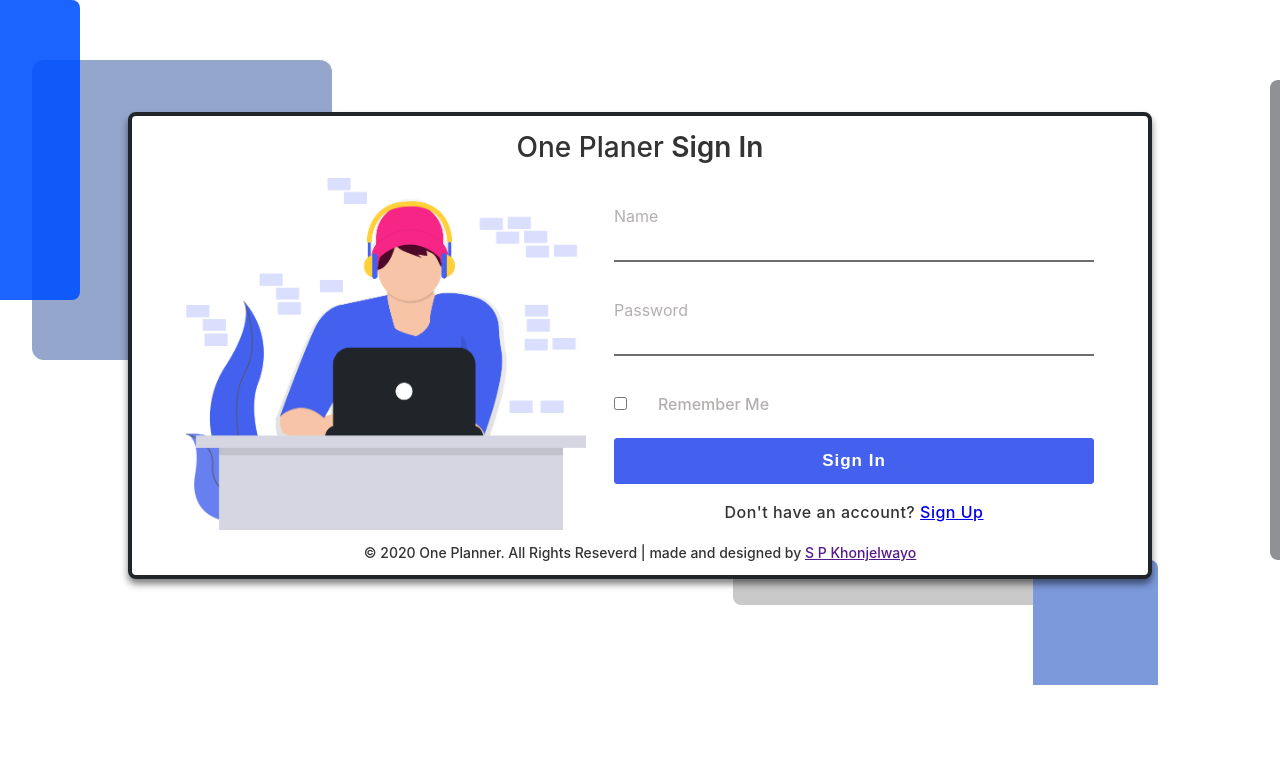
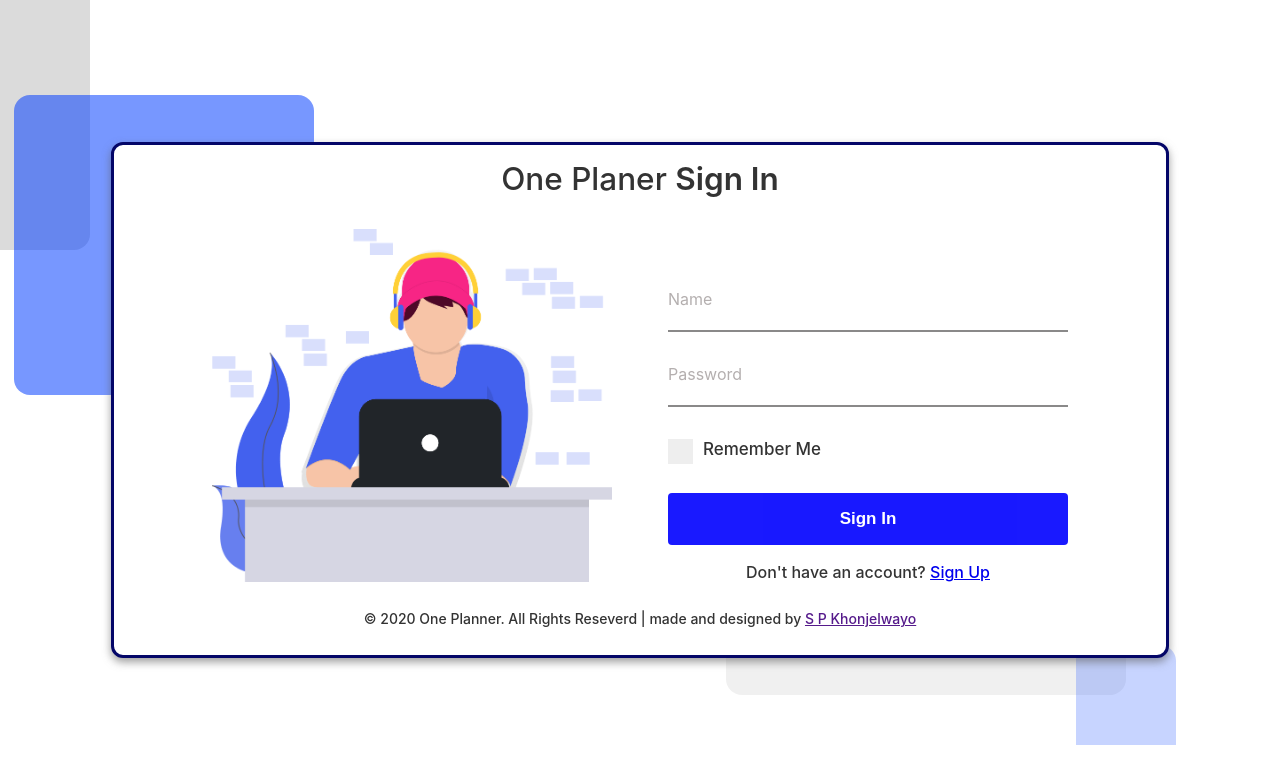
Before and after one commit to iamPsk/one-planner, an Angular app: page /login in a window 1280 px wide. Shown: the top 784 px of the page. Built offline with nearby package versions, Linux system fonts and the light colour scheme.

Commit message:
UI aesthetics

```diff
--- a/src/app/auth/login/login.component.css
+++ b/src/app/auth/login/login.component.css
@@ -1,256 +1,217 @@
-
-section{
-    /* position: relative; */
-    padding-top: 8em;
-    /* height: 100vh; */
-    /* justify-content: center; */
-    /* align-items: center; */
-    /* background-color: #fff; */
+.container {
+  display: flex;
+  align-items: center;
+  justify-content: center;
+  height: 100vh;
+  position: relative;
+  /* background-color: rgb(253, 253, 253); */
 }
 
-#one{
-    position: absolute;
-    width: 300px;
-    height: 300px;
-    background-color: rgba(83, 111, 172, 0.616);
-    border-radius: 12px;
-    left: -100px;
-    top: -4em;
-    z-index: -1;
+.box-one {
+  /* box-shadow: 0 2px 6px 0 rgba(0, 0, 0, 0.2); */
+  left: -10px;
+  top: 0;
+  position: absolute;
+  z-index: -5;
+  width: 100px;
+  height: 250px;
 
+  border-bottom-right-radius: 16px;
+  background-color: rgb(219, 219, 219);
 }
 
 
-#two{
-    position: fixed;
-    left: 0;
-    border-top-right-radius: 8px;
-    border-bottom-right-radius: 8px;
-    top: 0;
-    width: 80px;
-    height: 300px;
-    background-color: rgba(0, 81, 255, 0.89);
+#card {
+  padding: 1em;
+  box-shadow: 0 4px 8px 0 rgba(92, 92, 92, 0.6);
+  background-color: #fff;
+  border-radius: 12px;
+  position: relative;
+  border: 3px solid rgb(4, 6, 104);
 }
 
-#card{
-    /* margin-top: 2em; */
-    position: relative;
-    /* top: 50%; */
-    /* right: 50%; */
-    /* transform: translate(50,50); */
-    margin: auto;
-    width:80%;
-    box-shadow: 0 5px 7px #00000080;
-    /* z-index: 3; */
-    flex-basis: 1024px;
-    background-color: #fff;
-    border: 4px solid #212529;
-    border-radius: 8px;
-    /* padding: 1em; */
-
+.box-two{
+    left: -100px;
+    top: -50px;
+    position: absolute;
+    z-index: -1;
+    width: 300px;
+    height: 300px;
+    border-radius: 16px;
+    background-color: rgba(0, 60, 255, 0.534);
 }
 
-#four{
+.box-three{
+    right: -10px;
+    bottom: -90px;
     position: absolute;
     z-index: -1;
-    /* border-radius: 8px; */
-    border-top-right-radius: 8px;
-    bottom: -110px;
-    right: -10px;
-    width: 125px;
-    height: 125px;
-    background-color: rgba(15, 70, 189, 0.548);
+    width: 100px;
+    height: 100px;
+    border-top-right-radius: 16px;
+    background-color: rgba(0, 60, 255, 0.219);
 }
 
-#three{
+.box-four{
+    right: 40px;
+    bottom: -40px;
     position: absolute;
-    z-index: -4;
-    border-bottom-left-radius: 8px;
-    bottom: -30px;
-    right: 115px;
-    width: 300px;
-    height: 60px;
-    background-color: rgba(157, 157, 158, 0.548);
+    z-index: -2;
+    width: 400px;
+    height: 40px;
+    border-bottom-left-radius: 16px;
+    border-bottom-right-radius: 16px;
+    background-color: rgba(109, 109, 109, 0.1);
 }
 
-#five{
-    position: fixed;
-    right: 0;
-    border-top-left-radius: 8px;
-    border-bottom-left-radius: 8px;
-    /* border-top-right-radius: 8px;
-    border-bottom-right-radius: 8px; */
-    top: 10%;
-    width: 10px;
-    height: 60%;
-    background-color: #828488e3;
+.card-header h1 {
+  padding: 0 0 1em;
+  font-size: 2.25em;
+  text-align: center;
+  font-weight: 450;
+  text-transform: capitalize;
 }
 
-#card h1 {
-    padding: 1em;
-    font-size: 2em;
-    padding: .5em;
-    text-align: center;
-    font-weight: 450;
-    text-transform: capitalize;
+.card-header h1 span {
+  font-weight: 600;
 }
 
-#header span{
-    font-weight: 600;
+#card-body {
+  display: flex;
+  padding: 0 2em;
+  margin: 0 4em 1em;
 }
 
-#card-body{
-    /* border: 1px solid #000; */
-    /* margin-bottom: 1em; */
-    display: flex;
-    /* padding: 1em 2em; */
-    justify-content: center;
-    /* align-items: baseline; */
+img {
+  width: 100%;
+  max-width: 400px;
+  margin-right: 4em;
+  height: auto;
+  background-color: inherit;
+}
+
+form {
+  padding-top: 2em;
+  width: 400px;
+}
+
+.input-group {
+    text-transform: capitalize;
+    font-size: 16px;
+    color: #b4afaf;
+    margin: 2em 0;
+}
+
+.input-group input {
+  width: 100%;
+  padding: 0 12px;
+  border: none;
+  font-size: 17px;
+  line-height: 20px;
+  background-color: inherit;
+  border: none;
+  border-bottom: 2px solid rgb(138, 137, 137);
+  outline: none;
 }
 
 
-
-img{
-    /* border: 1px solid #000; */
-    width: 100%;
-    max-width: 400px;
-    height: auto;
-    background-color: #fff;
+/* Customize the label  */
+.marker {
+  display: block;
+  position: relative;
+  padding-left: 35px;
+  margin-bottom: 12px;
+  cursor: pointer;
+  font-size: 17px;
+  font-weight: 450;
+  margin: 1em 0 2em;
+  -webkit-user-select: none;
+  -moz-user-select: none;
+  -ms-user-select: none;
+  user-select: none;
 }
 
-#card-footer p{
-    font-size: 14px;
-    font-weight: 500;
-    /* margin-bottom: 1em; */
+/* Hide the browser's default checkbox */
+.marker input {
+  position: absolute;
+  opacity: 0;
+  cursor: pointer;
+  height: 0;
+  width: 0;
 }
 
-form{
-    margin-left: 2em;
-    /* margin-right: 2em; */
-    /* border: 1px solid #000; */
-    padding-top: 2em;
-    width: 100%;
-    max-width: 480px;
-
-}
-.i-group{
-    margin-bottom: 1em;
+/* Create a custom checkbox */
+.checkmark {
+  position: absolute;
+  top: 0;
+  left: 0;
+  height: 25px;
+  width: 25px;
+  background-color: #eee;
 }
 
-.i-group label{
-    color: #b4afaf;
-    display: block;
-    font-size: 16px;
-    text-transform: capitalize;
+/* On mouse-over, add a grey background color */
+.marker:hover input ~ .checkmark {
+  background-color: #ccc;
 }
 
-.i-group input{
-    background-color: inherit;
-    border: none;
-    border-bottom: 2px solid rgb(109, 108, 108);
-    outline: none;
-    padding: 0.5em 1em;
-    font-size: 16px;
+/* When the checkbox is checked, add a blue background */
+.marker input:checked ~ .checkmark {
+  background-color: #2196f3;
 }
 
-
-.i-group input{
-    font-size: 16px;
-    margin-bottom: 1.5em;
-    width: 100%;
+/* Create the checkmark/indicator (hidden when not checked) */
+.checkmark:after {
+  content: "";
+  position: absolute;
+  display: none;
 }
 
-
-input[type='submit']{
-    display: block;
-    width: 100%;
-    font-size: 17px;
-    border: 1px solid #4361ee;
-    background-color: #4361ee;
-    color: #fff;
-    padding: 12px;
-    border-radius: 3px;
-    margin: 10px 0;
-    font-weight: bold;
-    letter-spacing: 1px;
+/* Show the checkmark when checked */
+.marker input:checked ~ .checkmark:after {
+  display: block;
 }
 
-#rme{
-    /* border: 1px solid #000; */
-    display: block;
-    font-size: 16px;
-    font-weight: 450;
-    margin-bottom: 1.5em;
-    color: #b4afaf;
-
+/* Style the checkmark/indicator */
+.marker .checkmark:after {
+  left: 9px;
+  top: 5px;
+  width: 5px;
+  height: 10px;
+  border: solid white;
+  border-width: 0 3px 3px 0;
+  -webkit-transform: rotate(45deg);
+  -ms-transform: rotate(45deg);
+  transform: rotate(45deg);
 }
 
-#rme input{
-    margin-right: 2em;
+input[type="submit"] {
+  background-color: #00f;
+  color: #fff;
+  padding: 16px 20px;
+  border: none;
+  cursor: pointer;
+  width: 100%;
+  border-radius: 4px;
+  opacity: 0.9;
+  font-weight: bold;
+  font-size: 17px;
+  margin-bottom: 1em;
 }
 
-#checker{
-    border: 1px solid #000;
-    margin-bottom: 1em;
+input[type="submit"]:hover {
+  opacity: 1;
 }
 
-#checker label{
-    display: block;
-    width: 100%;
-    border: 1px solid #000;
+form > p {
+  text-align: center;
+  font-size: 16px;
+  font-weight: 450;
 }
 
-form p{
-    padding: 0.5em;
-    font-weight: 450;
-    text-align: center;
-    font-size: 16px;
-    letter-spacing: .5px;
+#card-footer p {
+  padding: 1em;
+  font-size: 14px;
+  font-weight: 500;
+  text-align: center;
 }
-
-#card-footer{
-    padding: 1em;
-    text-align: center;
-}
-
-.free-float{
-    /* border: 3px solid #000; */
-    border-top-right-radius: 5px;
-    padding: 1em;
-    position: absolute;
-    right: 167px;
-    bottom: 5px;
-    width: 100px;
-    z-index: 1;
-    background-color: rgb(146, 185, 221);
-    height: 100px;
-    /* border-radius: 8px; */
-
-}
-
-.free-float::after{
-    content: '';
-    /* border: 1px solid #000; */
-    padding: 12px;
-    position: absolute;
-    left: -273px;
-    top: 0;
-    border-bottom-left-radius: 5px;
-    background-color: #cccccc80;
-    z-index: -2;
-    width: 250px;
-    height: 40px;
-}
-
-.free-top{
-    border-radius: 10px;
-    /* padding: 1em; */
-    position: absolute;
-    left: 60px;
-    top: 60px;
-    width: 250px;
-    z-index: 1;
-    background-color: #0000ff10;
-    height: 250px;
-    /* border-radius: 8px; */
-}
--- a/src/app/auth/login/login.component.html
+++ b/src/app/auth/login/login.component.html
@@ -1,57 +1,66 @@
-<section>
+<section class="container">
+
+    <div class="box-one"></div>
+
     <div id="card">
-        <div id="card-header">
-            <header id="header">
-                <h1>one planer <span>
-                        Sign In
-                    </span></h1>
-            </header>
-        </div>
+        <div class="box-two"></div>
+
+
+        <header class="card-header">
+            <h1>one planer
+                <span>Sign In</span>
+            </h1>
+        </header>
+
+
         <div id="card-body">
-            <div id="one"></div>
-            <div id="two"></div>
-            <img src="../../../assets/2.png" width="480" alt="">
+            <img src="../../../assets/2.png" width="480" alt="USER INTERFACE LOGIN">
 
             <form (ngSubmit)="onSubmit(loginForm)" #loginForm="ngForm">
-                <div class="i-group">
+                <div class="input-group" [class.input-error]="name.invalid && (name.touched || name.dirty)">
                     <label for="useraname">name</label>
-                    <input
-                        type="text"
-                        name="username"
-                        id="username"
-                        required
-                        ngModel
-                    >
+                    <input #name="ngModel" #spy type="text" autocomplete="false" name="name" ngModel id="name" required
+                        minlength="4" maxlength="18">
                 </div>
-                <div class="i-group">
+                <div *ngIf="name.invalid && (name.touched || name.dirty)" class="alert">
+                    <div *ngIf="name.errors.required">
+                        username needed for Signin
+                    </div>
+                    <div *ngIf="name.errors.minlength">
+                        userna too short
+                    </div>
+                    <div *ngIf="name.errors.maxlength">
+                        max length exceeded
+                    </div>
+                </div>
+                <div class="input-group">
                     <label for="password">password</label>
-                    <input
-                        ngModel
-                        type="password"
-                        name="password"
-                        id="password"
-                        required
-                    >
+                    <input ngModel type="password" name="password" id="password" required minlength="8">
                 </div>
-                <label id="rme" for="rme">
-                    <input
-                        type="checkbox"
-                        name="rme"
-                    >
-                        Remember Me
+                <label class="marker">Remember Me
+                    <input type="checkbox">
+                    <span class="checkmark"></span>
                 </label>
 
                 <input type="submit" value="Sign In">
                 <p>Don't have an account? <a [routerLink]="['/register']" href="">Sign Up</a></p>
             </form>
+
+
         </div>
+
         <div id="card-footer">
             <p>
                 &copy; 2020 One Planner. All Rights Reseverd | made and designed by <a href=""> S P Khonjelwayo </a>
             </p>
+
+
         </div>
-        <div id="three"></div>
-        <div id="four"></div>
-        <div id="five"></div>
+        <div class="box-three"></div>
+        <div class="box-four"></div>
+
+        <div class="box-five"></div>
+
     </div>
+    <div class="box-six"></div>
 </section>
```
